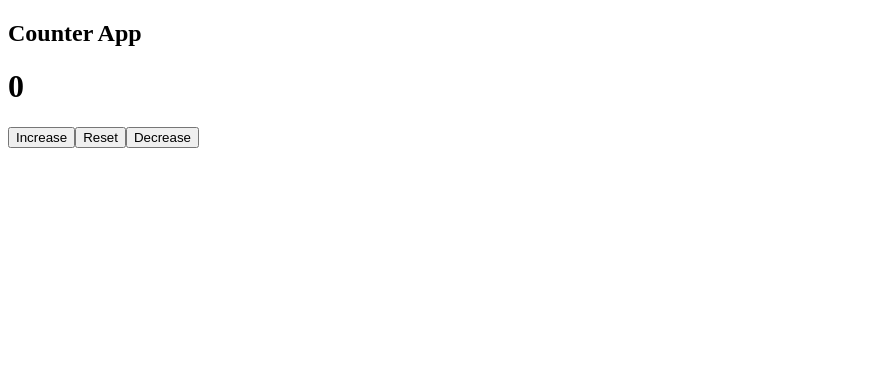
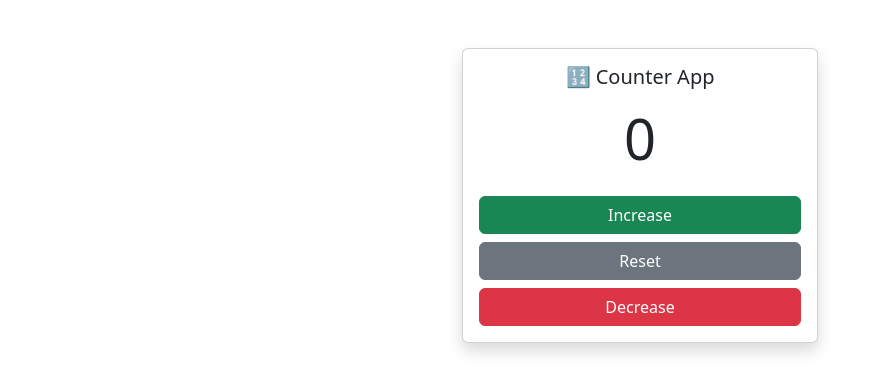
Before and after one commit to marhthing/Counter-App, a React (Vite) app: page / in a window 1280 px wide. Shown: the top 392 px of the page, without its empty margins (0-876 px from the left). Built offline with nearby package versions, Linux system fonts and the light colour scheme.

Commit message:
bootstrap update

```diff
--- a/package.json
+++ b/package.json
@@ -10,7 +10,9 @@
     "preview": "vite preview"
   },
   "dependencies": {
+    "bootstrap": "^5.3.6",
     "react": "^19.1.0",
+    "react-bootstrap": "^2.10.10",
     "react-dom": "^19.1.0"
   },
   "devDependencies": {
--- a/src/components/Counter.jsx
+++ b/src/components/Counter.jsx
@@ -1,30 +1,40 @@
 import { useState } from "react";
+import { Container, Row, Col, Button, Card } from "react-bootstrap";
 
 function Counter() {
+  const [count, setCount] = useState(0);
 
-    const [count, setCount] = useState(0)
+  function increase() {
+    setCount(count + 1);
+  }
 
-    function increase(){
-        setCount(count + 1);
-    }
+  function reset() {
+    setCount(0);
+  }
 
-    function reset(){
-        setCount(0)
-    }
-
-    function decrease(){
-        count > 0 ? setCount(count - 1) : setCount(0)
-    }
+  function decrease() {
+    count > 0 ? setCount(count - 1) : setCount(0);
+  }
 
   return (
-    <>
-      <h2>Counter App</h2>
-      <h1>{count}</h1>
-      <button onClick={increase}>Increase</button>
-      <button onClick={reset}>Reset</button>
-      <button onClick={decrease}>Decrease</button>
-    </>
-  )
+    <Container className="mt-5">
+      <Row className="justify-content-center">
+        <Col md={6} lg={4}>
+          <Card className="text-center shadow">
+            <Card.Body>
+              <Card.Title className="mb-3">🔢 Counter App</Card.Title>
+              <h1 className="display-4 mb-4">{count}</h1>
+              <div className="d-grid gap-2">
+                <Button variant="success" onClick={increase}>Increase</Button>
+                <Button variant="secondary" onClick={reset}>Reset</Button>
+                <Button variant="danger" onClick={decrease}>Decrease</Button>
+              </div>
+            </Card.Body>
+          </Card>
+        </Col>
+      </Row>
+    </Container>
+  );
 }
 
-export default Counter
+export default Counter;
--- a/src/main.jsx
+++ b/src/main.jsx
@@ -1,6 +1,8 @@
 import { StrictMode } from 'react'
 import { createRoot } from 'react-dom/client'
 import App from './App.jsx'
+import 'bootstrap/dist/css/bootstrap.min.css';
+
 
 createRoot(document.getElementById('root')).render(
   <StrictMode>
```
Also changed, not shown: 2 other files (tests, documents, lock files or other folders).
